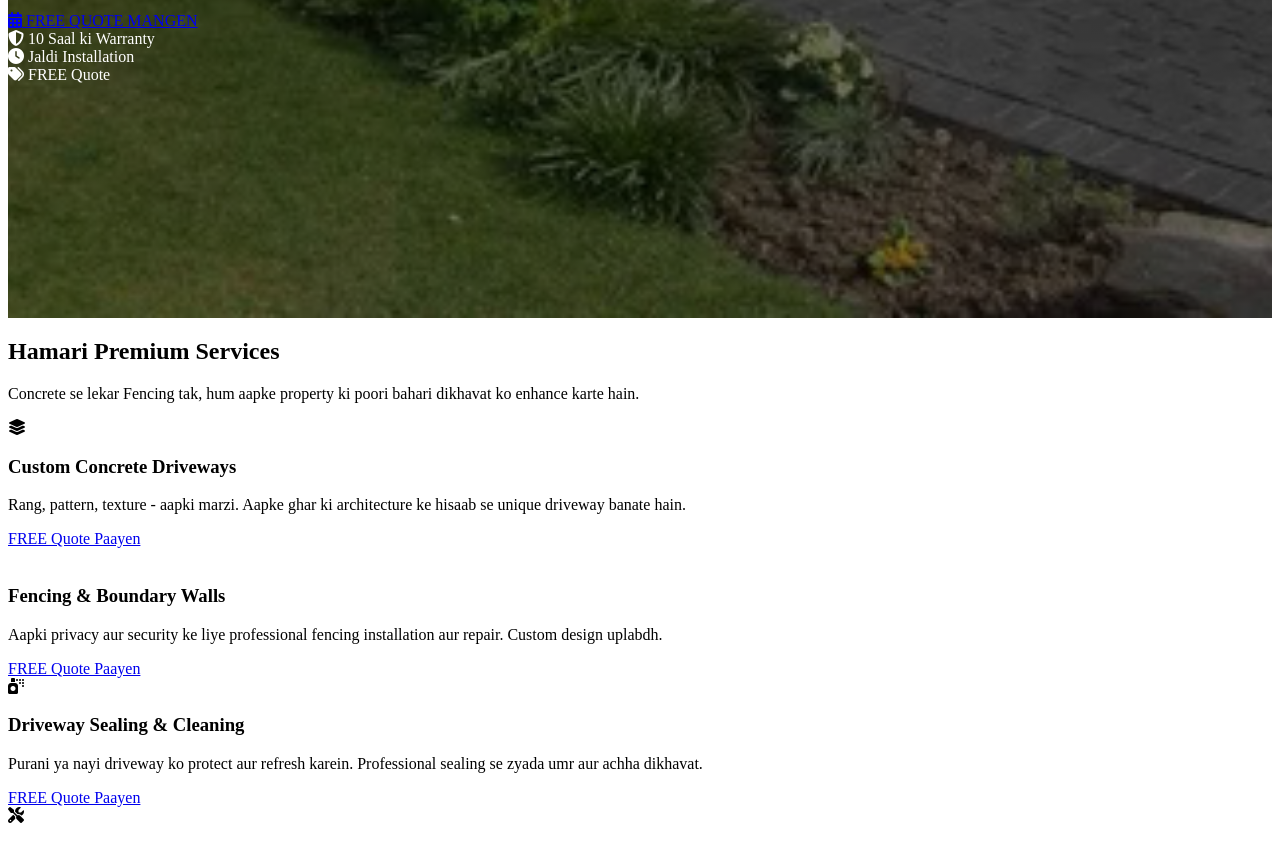
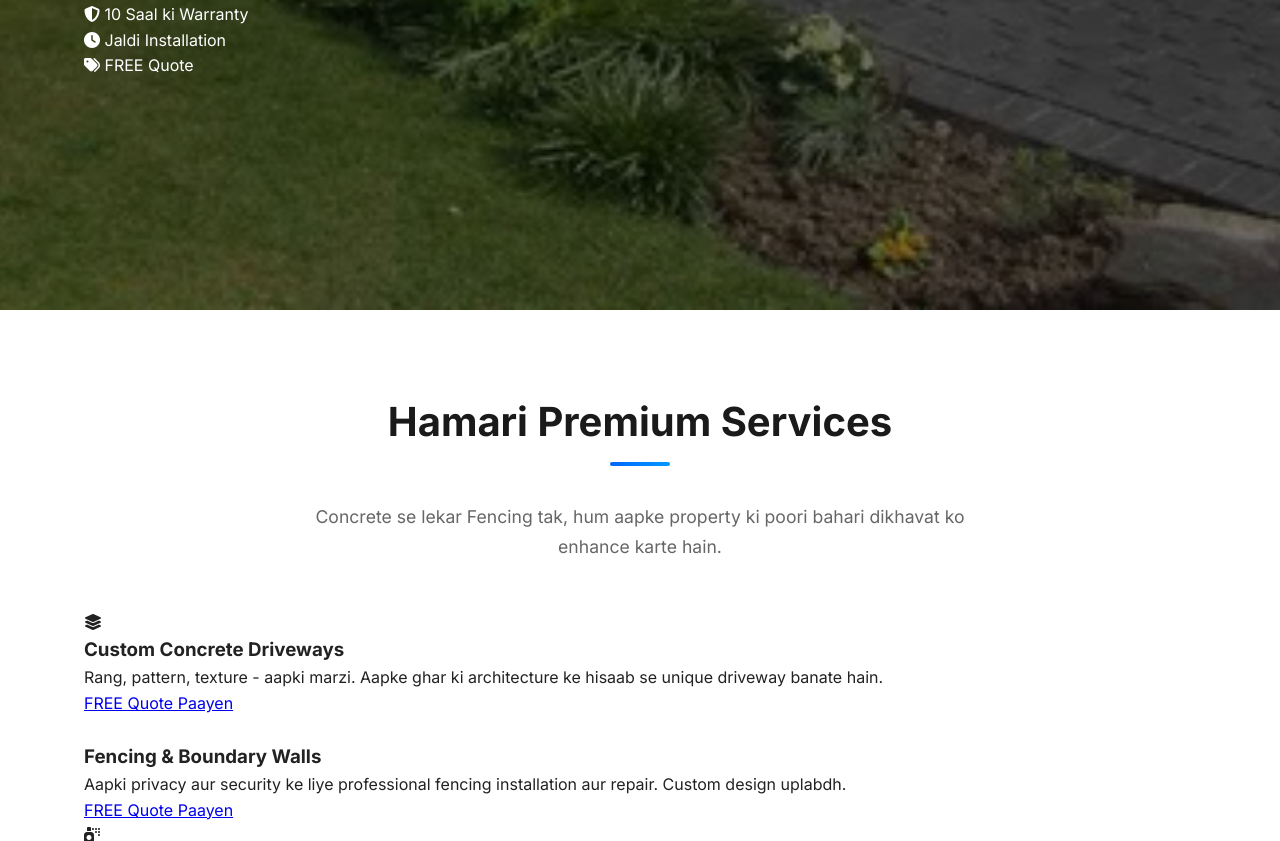
Before and after one commit to Abhiv46/mrdriveways1, a plain HTML site: page index.html in a window 1280 px wide. Shown: the part 490-1331 px from the top of the page. Drawn offline with Linux system fonts and the light colour scheme.

Commit message:
Update styles.css

```diff
--- a/styles.css
+++ b/styles.css
@@ -1,11 +1,71 @@
-:root {
-    --primary: #2a5ca9;
-    --primary-dark: #1e4480;
-    --secondary: #e9a33a;
-    --dark: #222222;
-    --gray: #777777;
-    --gray-light: #f5f5f5;
-    --white: #ffffff;
+/* -------------------------------------------------
+   Global styles – modern, clean, responsive
+------------------------------------------------- */
+
+/* ---- Reset & base ---- */
+*,
+*::before,
+*::after {
+  box-sizing: border-box;
+  margin: 0;
+  padding: 0;
+}
+
+html {
+  scroll-behavior: smooth;
+  font-size: 16px;
+}
+
+body {
+  font-family: 'Inter', sans-serif;
+  line-height: 1.6;
+  color: #222;
+  background: #fff;
+  overflow-x: hidden;
+  -webkit-font-smoothing: antialiased;
+  -moz-osx-font-smoothing: grayscale;
+}
+
+/* ---- Layout helpers ---- */
+.container {
+  width: 90%;
+  max-width: 1200px;
+  margin: 0 auto;
+  padding: 0 20px;
+}
+
+.section {
+  padding: 5rem 0;
+}
+
+.section-title {
+  text-align: center;
+  font-size: 2.5rem;
+  font-weight: 700;
+  margin-bottom: 3rem;
+  position: relative;
+  color: #1a1a1a;
+}
+
+.section-title::after {
+  content: '';
+  position: absolute;
+  bottom: -12px;
+  left: 50%;
+  transform: translateX(-50%);
+  width: 60px;
+  height: 4px;
+  background: linear-gradient(90deg, #0066ff, #0099ff);
+  border-radius: 2px;
+}
+
+.section-subtitle {
+  text-align: center;
+  color: #666;
+  font-size: 1.1rem;
+  max-width: 700px;
+  margin: 0 auto 3rem;
+  line-height: 1.7;
 }
 
 /* ---- HERO SECTION with YOUR IMAGE ---- */
@@ -19,6 +79,7 @@
   flex-direction: column;
   justify-content: center;
 }
+/* CSS ka background-image property images set karne ke liye istemal hota hai[citation:6]. */
 
 /* ---- AREA CALCULATOR BUTTON STYLE ---- */
 .calc-btn {
@@ -53,4 +114,9 @@
   text-align: center;
 }
 
-/* Baaki ka purana CSS sab yahin rahega... */
+/* Baaki ka purana CSS sab yahin rahega (Navigation, Cards, Footer wagairah) */
+/* -------------------------------------------------
+   Agar aapke paas purani CSS file hai, toh sirf upar ke naye hisse
+   usme add kar dein. Agar puri nayi file chahiye, toh pura code dediye
+   gaye 'styles.css' file mein daal dein.
+------------------------------------------------- */
```
Lines whose indentation alone changed are shown as unchanged.
